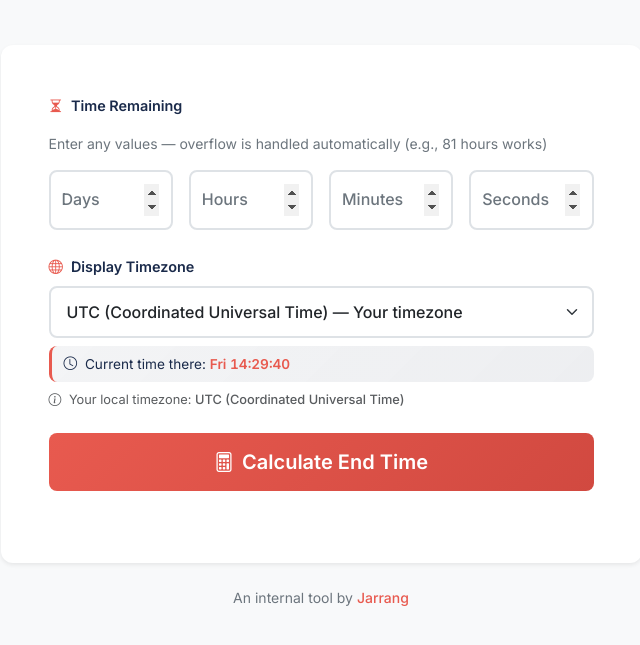
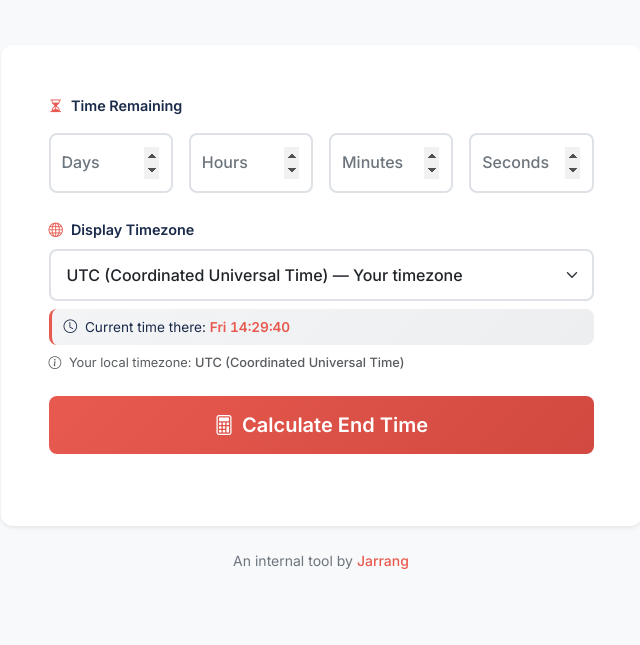
Before and after one commit to robjarrang/countdown_checker, a plain HTML site: page index.html in a window 1280 px wide. Shown: the part 213-858 px from the top of the page, without its empty margins (319-959 px from the left). After the commit the page ends 832 px from the top, so only its background shows below. Drawn offline with nearby package versions, Linux system fonts and the light colour scheme.

Commit message:
Remove helper text

```diff
--- a/index.html
+++ b/index.html
@@ -41,7 +41,6 @@
                             <label class="form-label fw-semibold mb-3">
                                 <i class="bi bi-hourglass-split me-2 text-accent"></i>Time Remaining
                             </label>
-                            <p class="text-muted small mb-3">Enter any values — overflow is handled automatically (e.g., 81 hours works)</p>
                             <div class="row g-2 g-md-3">
                                 <div class="col-6 col-md-3">
                                     <div class="form-floating">
```
